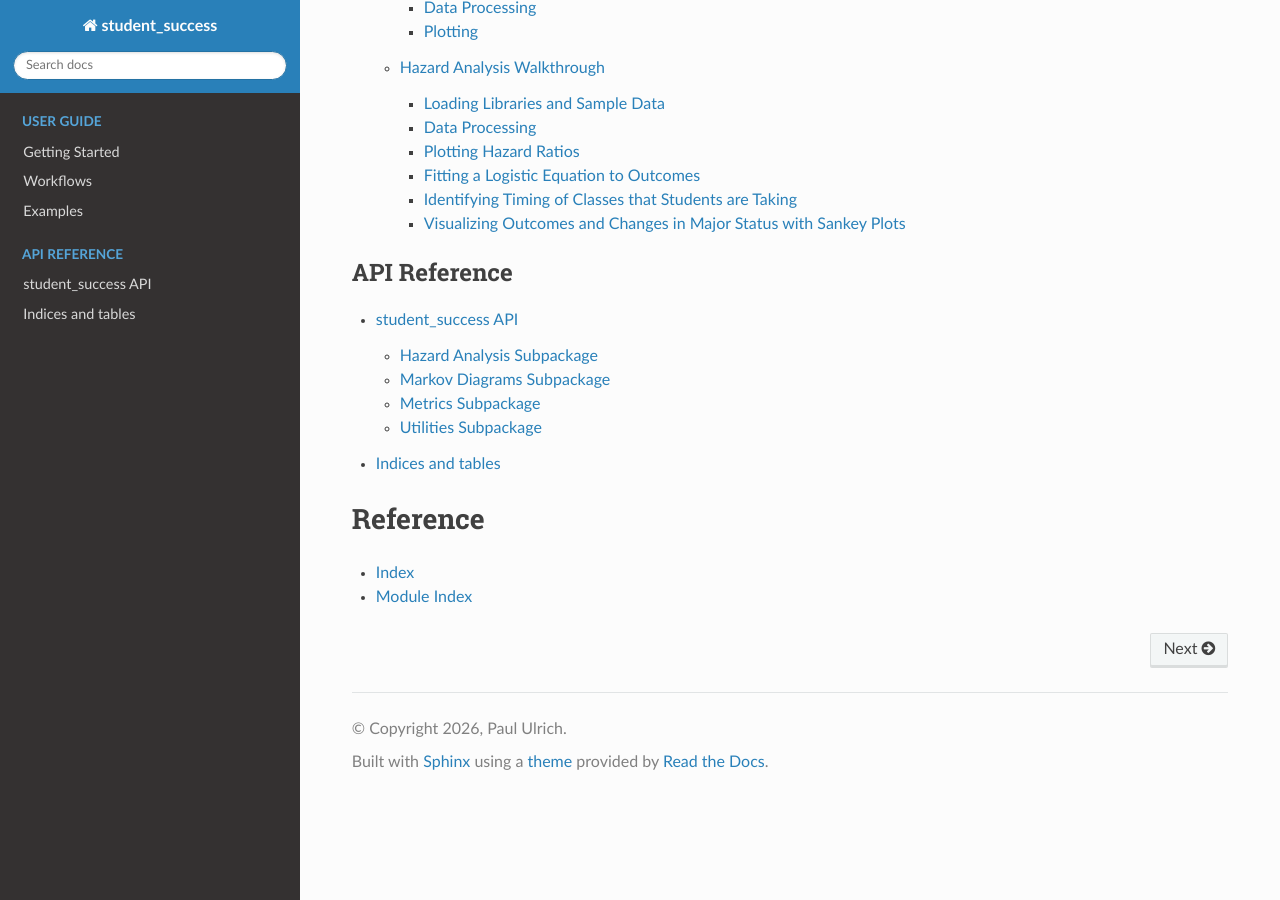
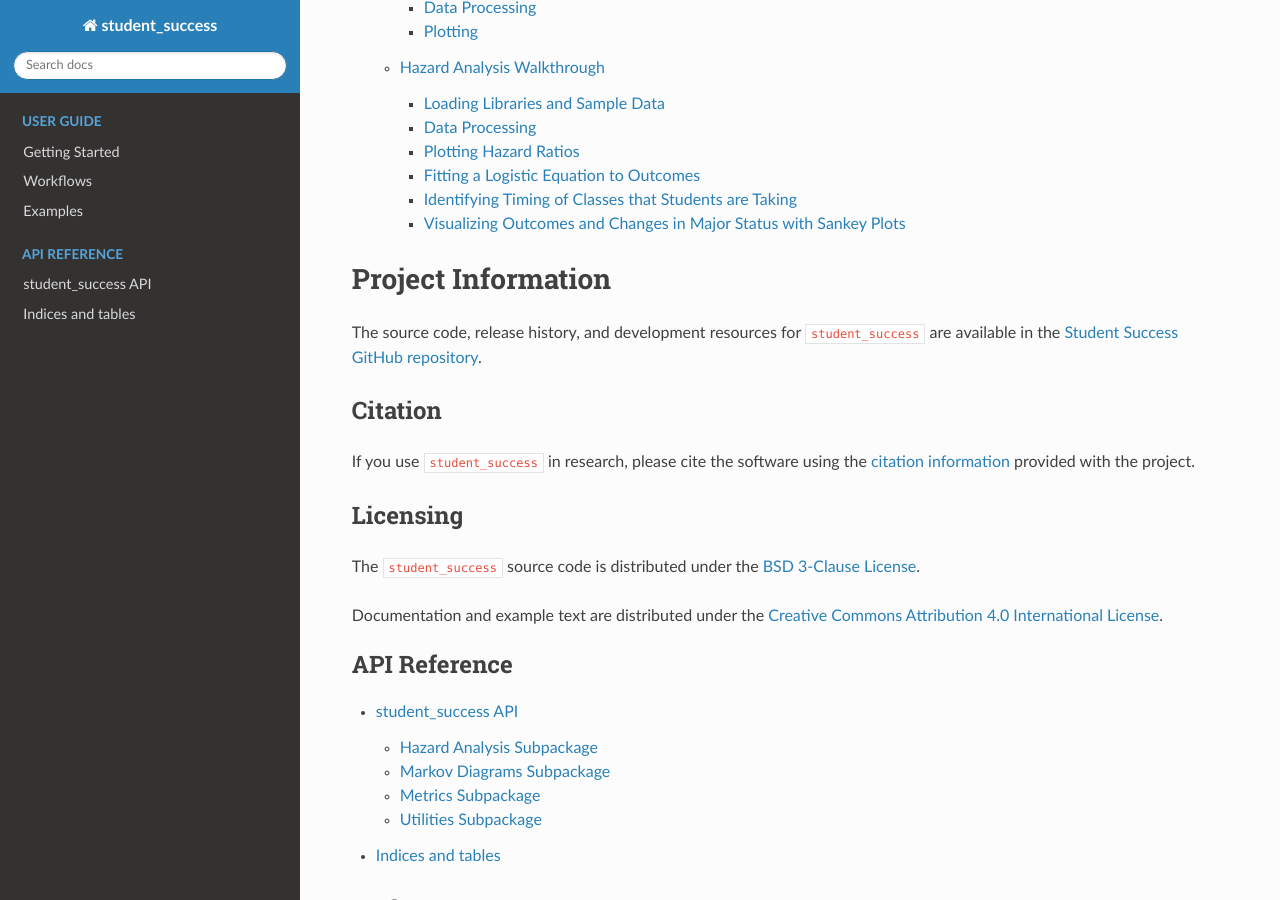
Before and after one commit to pnulrich/Student_Success, a Sphinx documentation site: the page built from docs/source/index.rst, in a window 1280 px wide and 900 px high, scrolled down 1270 px. Built offline with Sphinx 7.4.7 and the Read the Docs theme 3.1.0, drawn with Linux system fonts in a browser that asks for light colours.

Commit message:
added license and citation information to landing page of docs

```diff
--- a/docs/source/index.rst
+++ b/docs/source/index.rst
@@ -28,6 +28,33 @@ We encourage you to begin by exploring our User Guide for guidance on installati
    user_guide/workflows
    user_guide/examples/index
 
+Project Information
+===================
+
+The source code, release history, and development resources for
+``student_success`` are available in the `Student Success GitHub repository
+<https://github.com/pnulrich/Student_Success>`_.
+
+Citation
+--------
+
+If you use ``student_success`` in research, please cite the software using the
+`citation information
+<https://github.com/pnulrich/Student_Success/blob/master/CITATION.cff>`_
+provided with the project.
+
+Licensing
+---------
+
+The ``student_success`` source code is distributed under the
+`BSD 3-Clause License
+<https://github.com/pnulrich/Student_Success/blob/master/LICENSE>`_.
+
+Documentation and example text are distributed under the
+`Creative Commons Attribution 4.0 International License
+<https://github.com/pnulrich/Student_Success/blob/master/docs/LICENSE>`_.
+
+
 .. toctree::
    :maxdepth: 2
    :caption: API Reference
```
